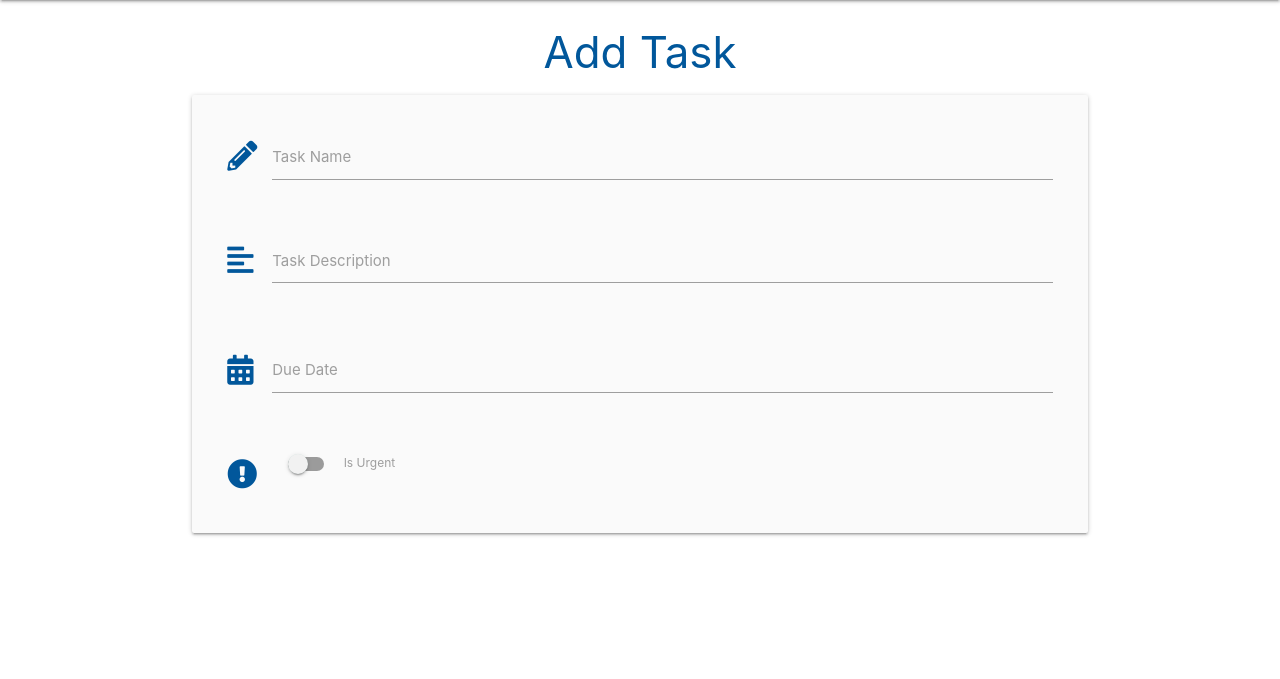
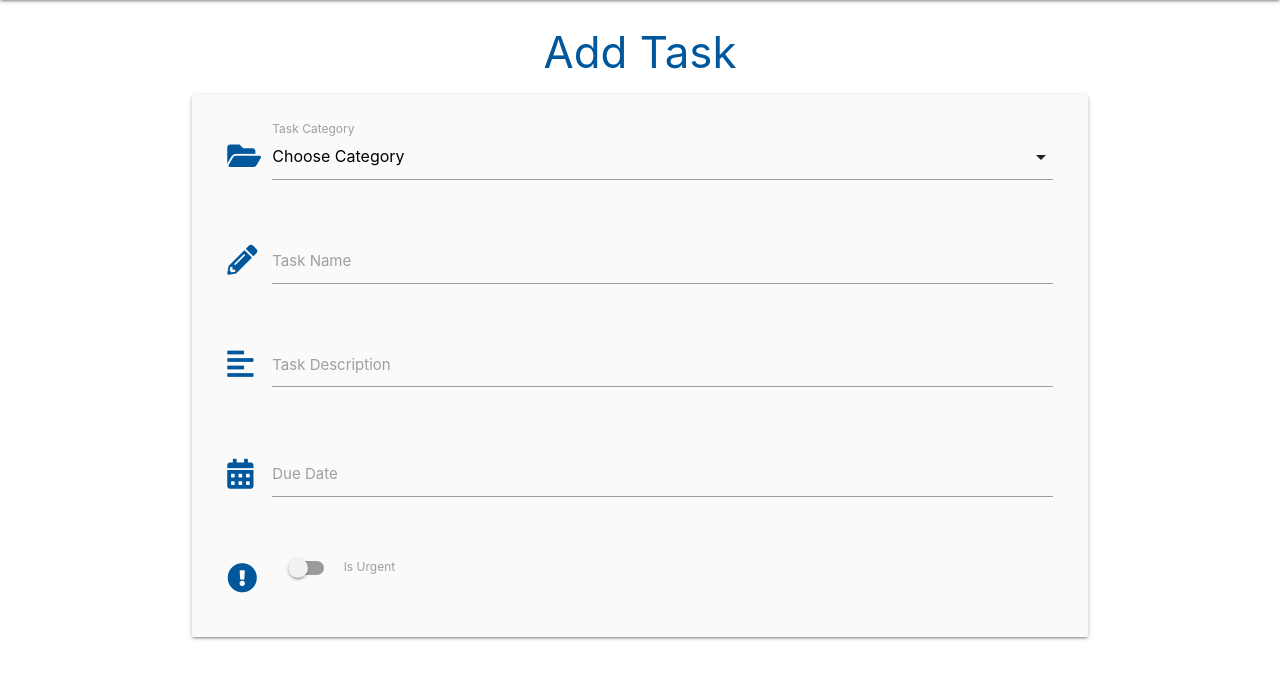
Before and after one commit to John-wallace89/jw-task-manager-project, a Flask app: page /add_task in a window 1280 px wide. Shown: the part 64-743 px from the top of the page. Run offline with Flask 2, Linux system fonts and the light colour scheme; data that the repository does not hold is empty; some libraries are stand-ins or nearby versions.

Commit message:
Add Categories dropdown

```diff
--- a/app.py
+++ b/app.py
@@ -100,7 +100,8 @@ def logout():
 
 @app.route("/add_task")
 def add_task():
-    return render_template("add_task.html")
+    categories = mongo.db.categories.find().sort("category_name", 1)
+    return render_template("add_task.html", categories=categories)
 
 
 if __name__ == "__main__":
--- a/static/js/script.js
+++ b/static/js/script.js
@@ -5,6 +5,8 @@ $(document).ready(function(){
     $('.collapsible').collapsible();
   //Tooltip
     $('.tooltipped').tooltip();
+  // Selector
+    $('select').formSelect();
   //datepicker
     $('.datepicker').datepicker({
       format: "dd mmmm, yyyy",
--- a/templates/add_task.html
+++ b/templates/add_task.html
@@ -3,6 +3,18 @@
     <h3 class="light-blue-text text-darken-4 center-align">Add Task</h3>
     <div class="row card-panel grey lighten-5">
         <form class="col s12" method="POST" action="">
+            <div class="row">
+                <div class="input-field col s12">
+                    <i class="fas fa-folder-open prefix light-blue-text text-darken-4"></i>
+                    <select id="category_name" name="category_name" class ="validate" required>
+                        <option value="" disabled selected>Choose Category</option>
+                        {% for category in categories %}
+                            <option value="{{ category.category_name }}">{{ category.category_name }}</option>
+                        {% endfor %}
+                    </select>
+                    <label for="category_name">Task Category</label>
+                </div>
+            </div>
             <div class="row">
                 <div class="input-field col s12">
                     <i class="fas fa-pencil-alt prefix light-blue-text text-darken-4"></i>
@@ -22,8 +34,7 @@
             <div class="row">
                 <div class="input-field col s12">
                     <i class="fas fa-calendar-alt prefix light-blue-text text-darken-4"></i>
-                    <input id="due_date" name="due_date" type="text" class="datepicker validate"
-                        required>
+                    <input id="due_date" name="due_date" type="text" class="datepicker validate" required>
                     <label for="due_date">Due Date</label>
                 </div>
             </div>
@@ -31,11 +42,11 @@
                 <div class="input-field col s12">
                     <!-- Switch -->
                     <div class="switch">
-                    <i class="fas fa-exclamation-circle prefix light-blue-text text-darken-4"></i>
+                        <i class="fas fa-exclamation-circle prefix light-blue-text text-darken-4"></i>
                         <label for="is_urgent">
-                        <input type="checkbox" id="is_urgent" name="is_urgent">
-                        <span class="lever"></span>
-                        Is Urgent
+                            <input type="checkbox" id="is_urgent" name="is_urgent">
+                            <span class="lever"></span>
+                            Is Urgent
                         </label>
                     </div>
                 </div>
```
